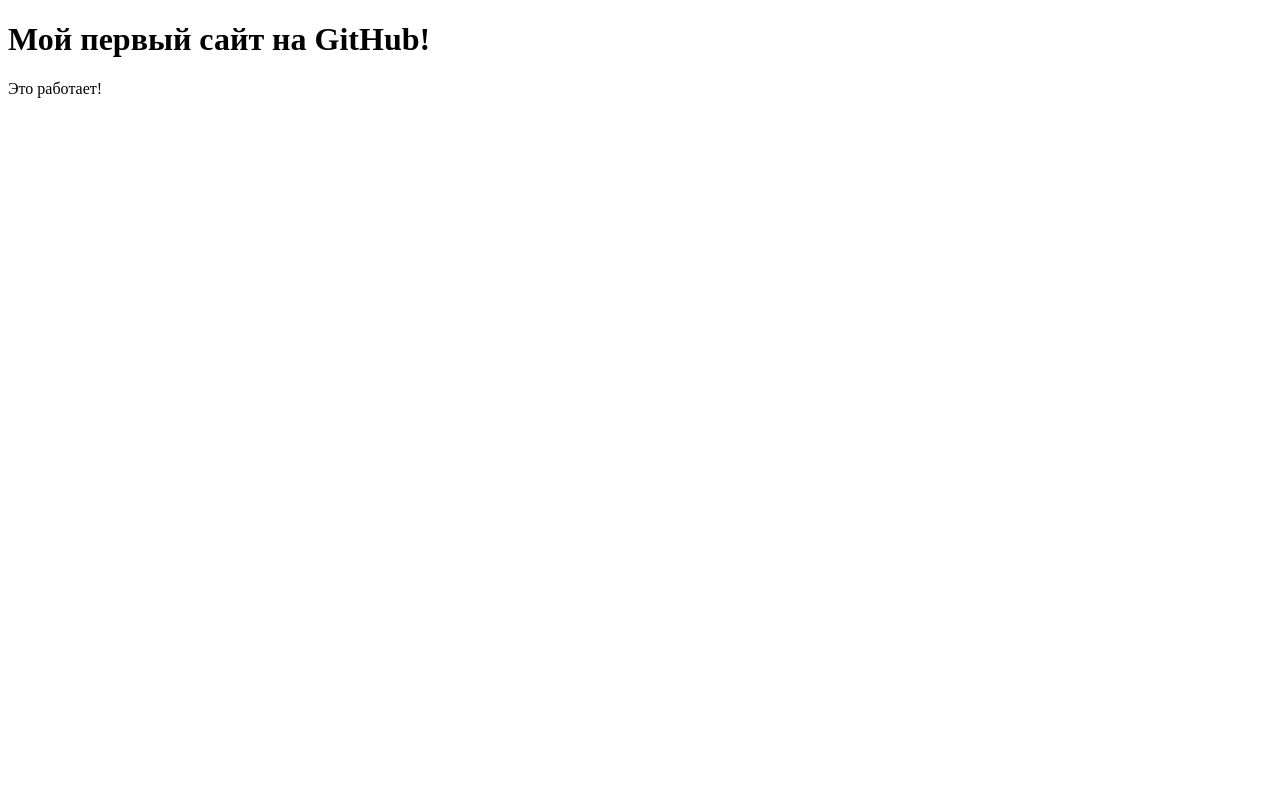
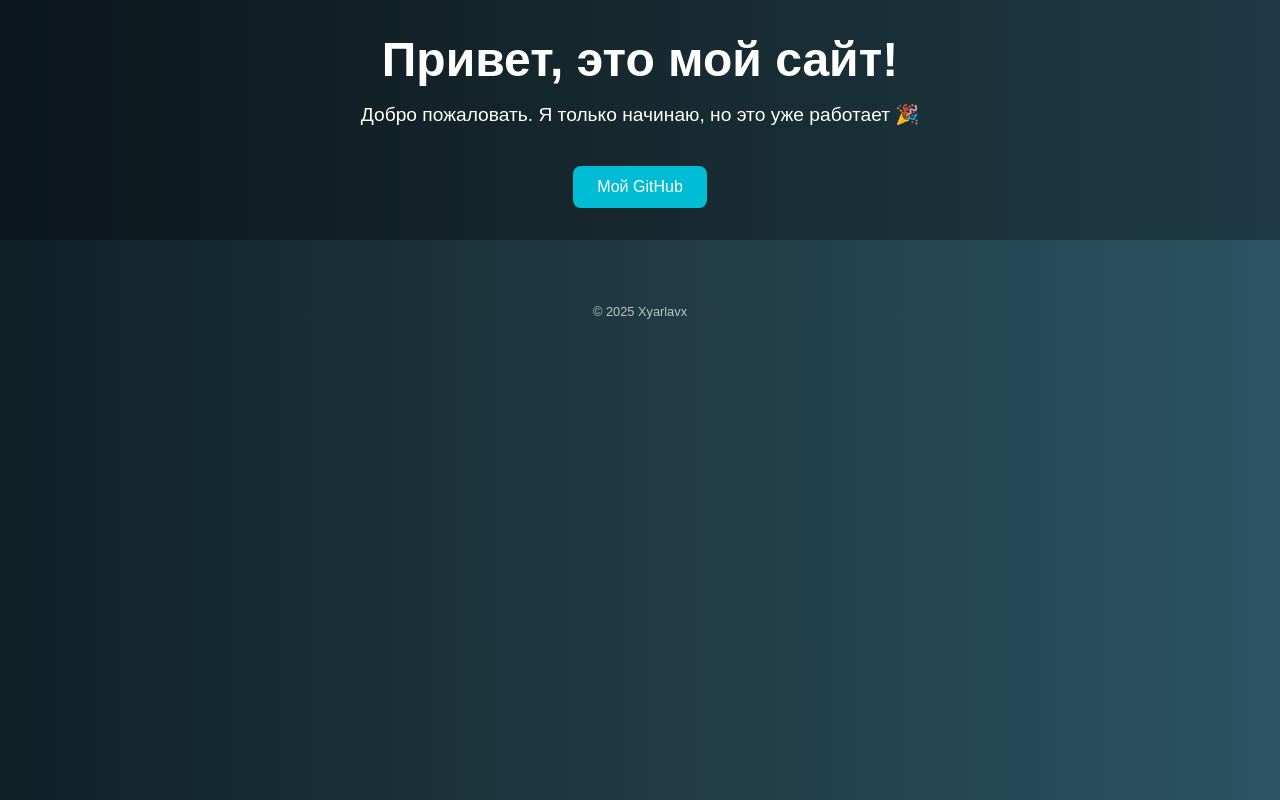
Before and after one commit to XyarlavX/xyarlavx.github.io, a plain HTML site: page index.html in a window 1280 px wide. Drawn offline with Linux system fonts and the light colour scheme.

Commit message:
Update index.html

```diff
--- a/index.html
+++ b/index.html
@@ -1,10 +1,65 @@
 <!DOCTYPE html>
-<html>
-  <head>
-    <title>Привет!</title>
-  </head>
-  <body>
-    <h1>Мой первый сайт на GitHub!</h1>
-    <p>Это работает!</p>
-  </body>
+<html lang="ru">
+<head>
+  <meta charset="UTF-8" />
+  <meta name="viewport" content="width=device-width, initial-scale=1.0" />
+  <title>Сайт Xyarlavx</title>
+  <style>
+    body {
+      margin: 0;
+      padding: 0;
+      font-family: sans-serif;
+      background: linear-gradient(to right, #0f2027, #203a43, #2c5364);
+      color: white;
+      text-align: center;
+    }
+
+    header {
+      padding: 2rem;
+      background-color: rgba(0, 0, 0, 0.3);
+    }
+
+    h1 {
+      font-size: 3rem;
+      margin: 0;
+    }
+
+    p {
+      font-size: 1.2rem;
+      margin: 1rem 0;
+    }
+
+    .button {
+      display: inline-block;
+      margin-top: 1.5rem;
+      padding: 0.75rem 1.5rem;
+      background-color: #00bcd4;
+      color: white;
+      text-decoration: none;
+      border-radius: 8px;
+      transition: background-color 0.3s ease;
+    }
+
+    .button:hover {
+      background-color: #0097a7;
+    }
+
+    footer {
+      margin-top: 4rem;
+      font-size: 0.8rem;
+      opacity: 0.7;
+    }
+  </style>
+</head>
+<body>
+  <header>
+    <h1>Привет, это мой сайт!</h1>
+    <p>Добро пожаловать. Я только начинаю, но это уже работает 🎉</p>
+    <a class="button" href="https://github.com/Xyarlavx" target="_blank">Мой GitHub</a>
+  </header>
+
+  <footer>
+    © 2025 Xyarlavx
+  </footer>
+</body>
 </html>
```
